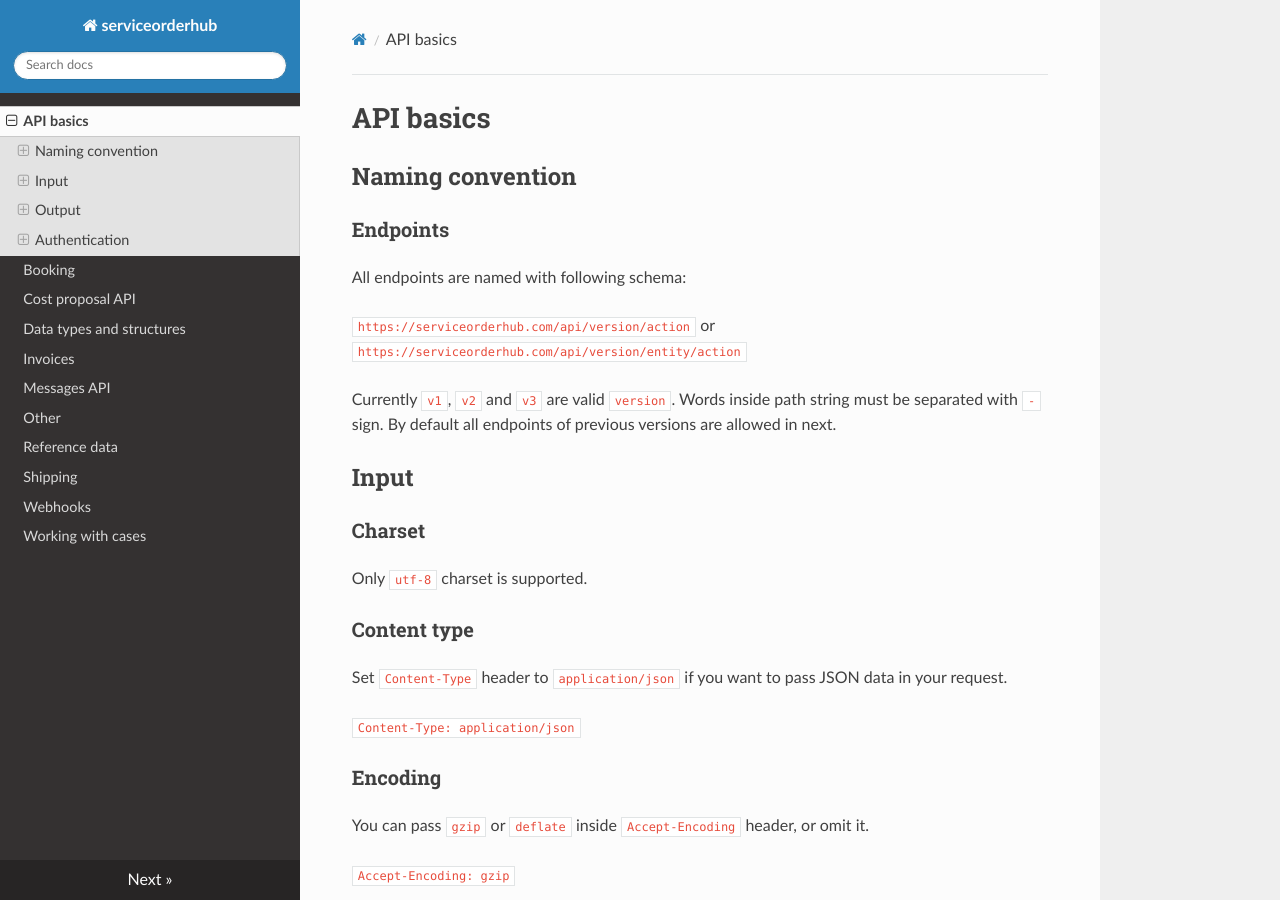
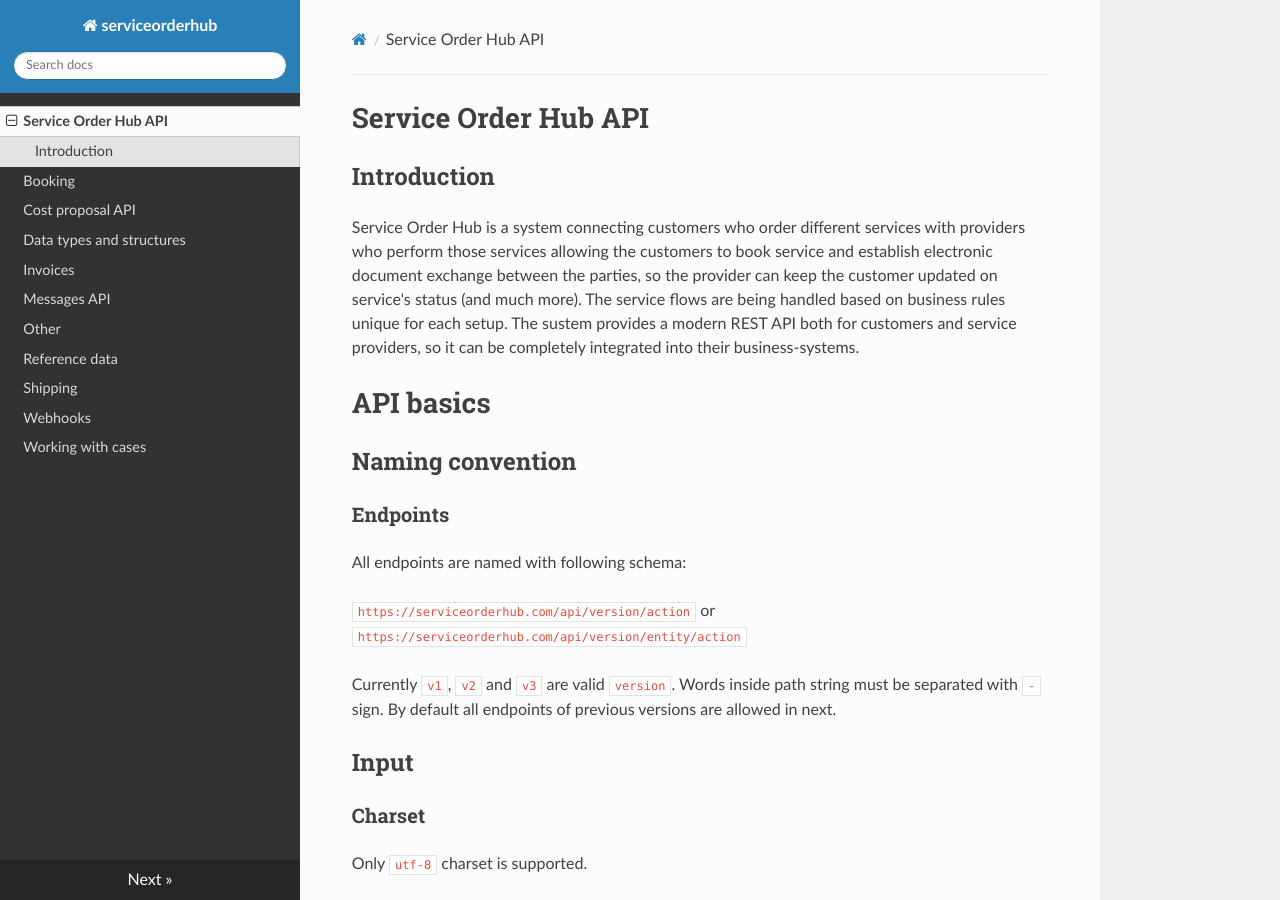
Before and after one commit to infocareworkshop/serviceorderhub-docs, an MkDocs documentation site: the page built from docs/index.md, in a window 1280 px wide and 900 px high. Built offline with MkDocs 1.6.1, drawn with Linux system fonts in a browser that asks for light colours; nearby versions of some CDN libraries.

Commit message:
[No ticket] Intro text

```diff
--- a/docs/index.md
+++ b/docs/index.md
@@ -1,3 +1,9 @@
+# Service Order Hub API
+
+## Introduction
+
+Service Order Hub is a system connecting customers who order different services with providers who perform those services allowing the customers to book service and establish electronic document exchange between the parties, so the provider can keep the customer updated on service's status (and much more). The service flows are being handled based on business rules unique for each setup. The sustem provides a modern REST API both for customers and service providers, so it can be completely integrated into their business-systems.
+
 # API basics
 
 ## Naming convention
```
